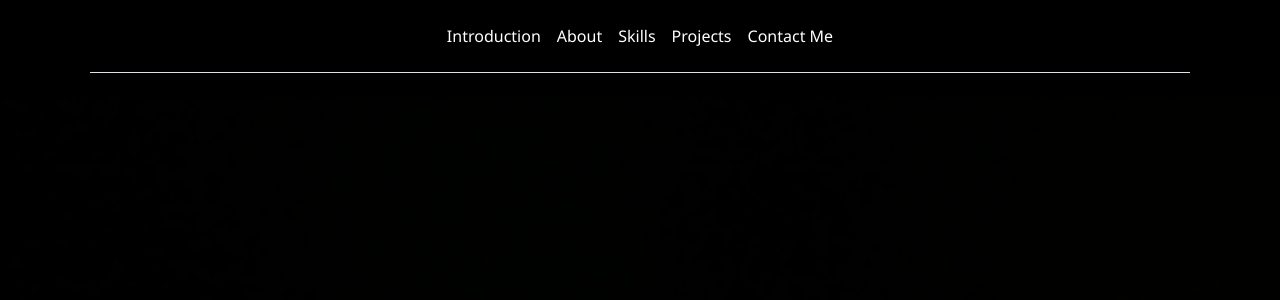
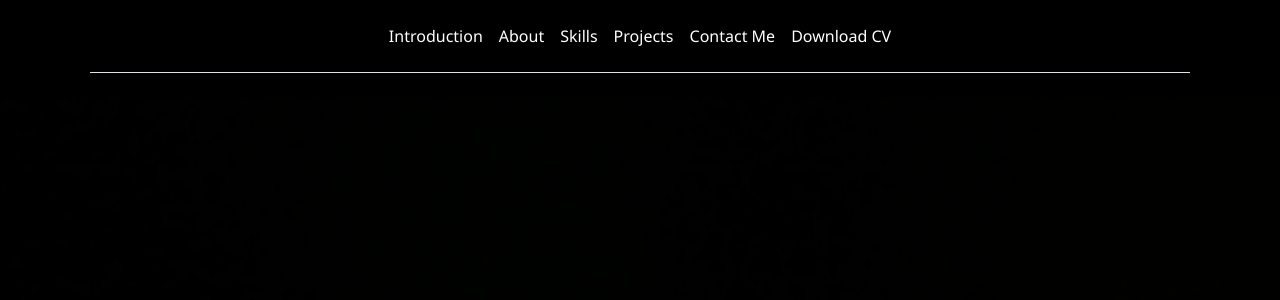
Before and after one commit to LazyyVenom/Anubhav_Portfolio, a Flask app: page / in a window 1280 px wide. Shown: the top 300 px of the page. Run offline with Flask 3, Linux system fonts and the light colour scheme.

Commit message:
Added CV

```diff
--- a/app.py
+++ b/app.py
@@ -1,4 +1,4 @@
-from flask import Flask, render_template
+from flask import Flask, render_template, url_for
 
 app = Flask(__name__)
 
--- a/templates/index.html
+++ b/templates/index.html
@@ -135,6 +135,7 @@
                 <li><a href="#" class="nav-link px-2" onclick="scrollToSection('skills')">Skills</a></li>
                 <li><a href="#" class="nav-link px-2" onclick="scrollToSection('projects')">Projects</a></li>
                 <li><a href="#" class="nav-link px-2" onclick="scrollToSection('contact')">Contact Me</a></li>
+                <li><a href="static/cv.pdf" class="nav-link px-2">Download CV</a></li>
             </ul>
 
             <div class="col-md-3 text-end">
```
Also changed, not shown: 1 other file.
